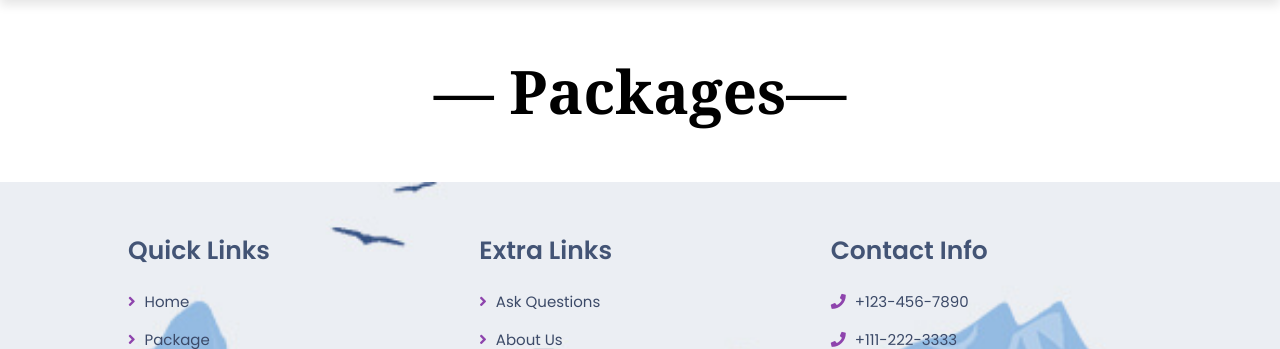
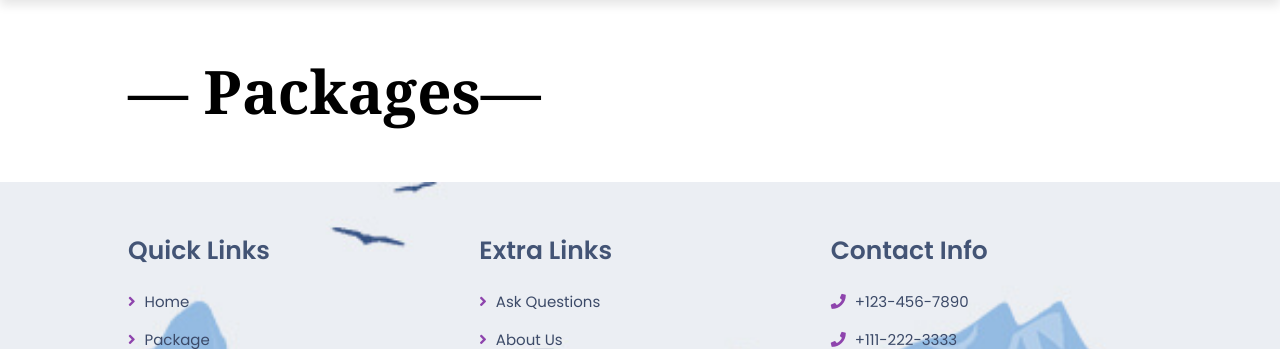
Before and after one commit to tandukar/Tour, a Django app: template TourM/templates/home.html in a window 1280 px wide. Shown: the part 86-435 px from the top of the page. Run offline with Django 3.2, Linux system fonts and the light colour scheme; the template is opened without the code that fills it, so the values that code supplies are empty.

Commit message:
Update style.css

```diff
--- a/static/style.css
+++ b/static/style.css
@@ -402,6 +402,19 @@ section{
    color:var(--white);
    font-size: 1.7rem;
    padding-top: 1rem;
+}
+.container {
+   display: flex;
+   align-items: center;
+   flex-wrap: wrap;
+   gap: 3rem;
+}
+.container br{
+   flex: 1 1 41rem;
+   text-align: center;
+   font-size: 3rem;
+   line-height: 2;
+   padding: 1rem 0;
 }
 
 .home-about{
```
